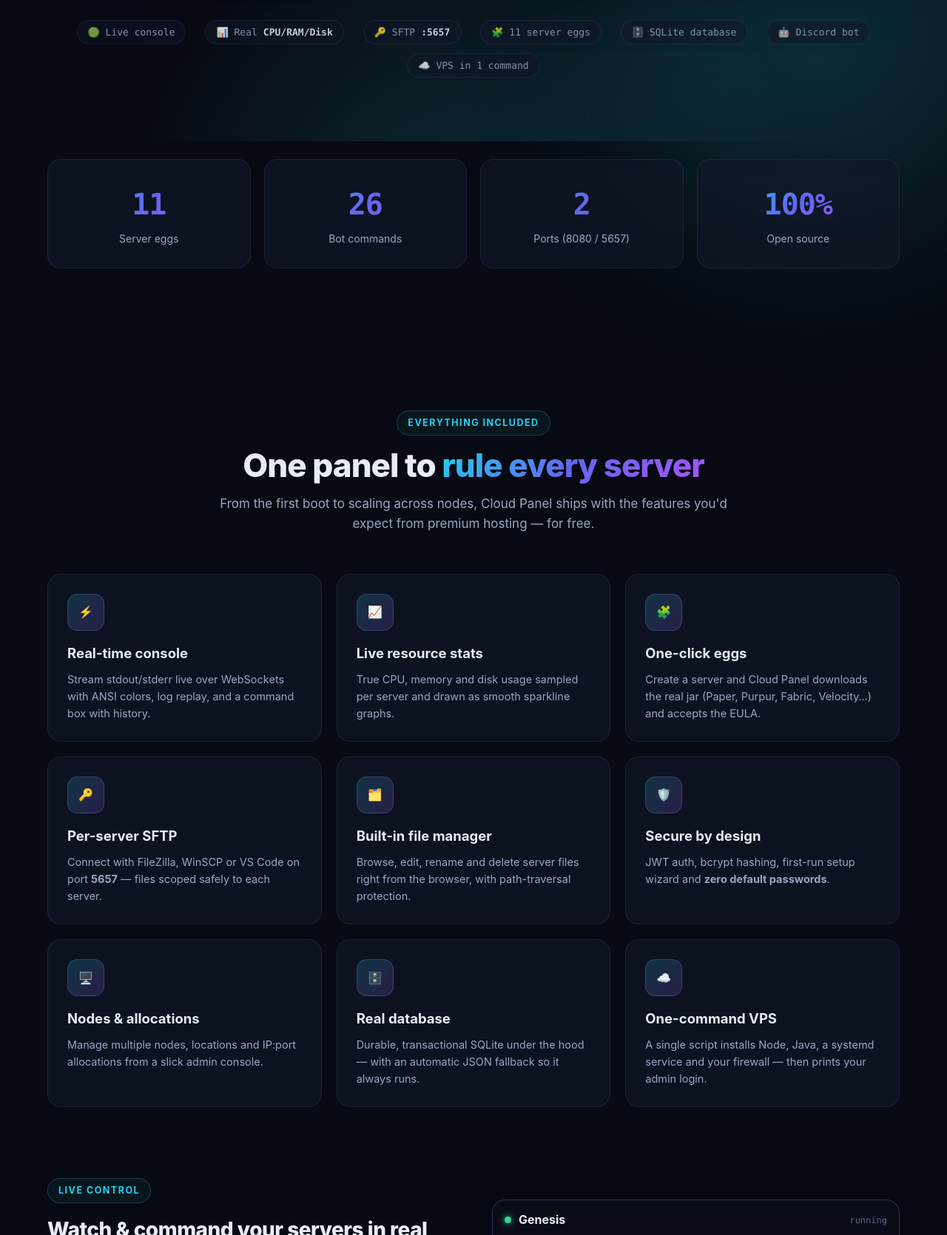
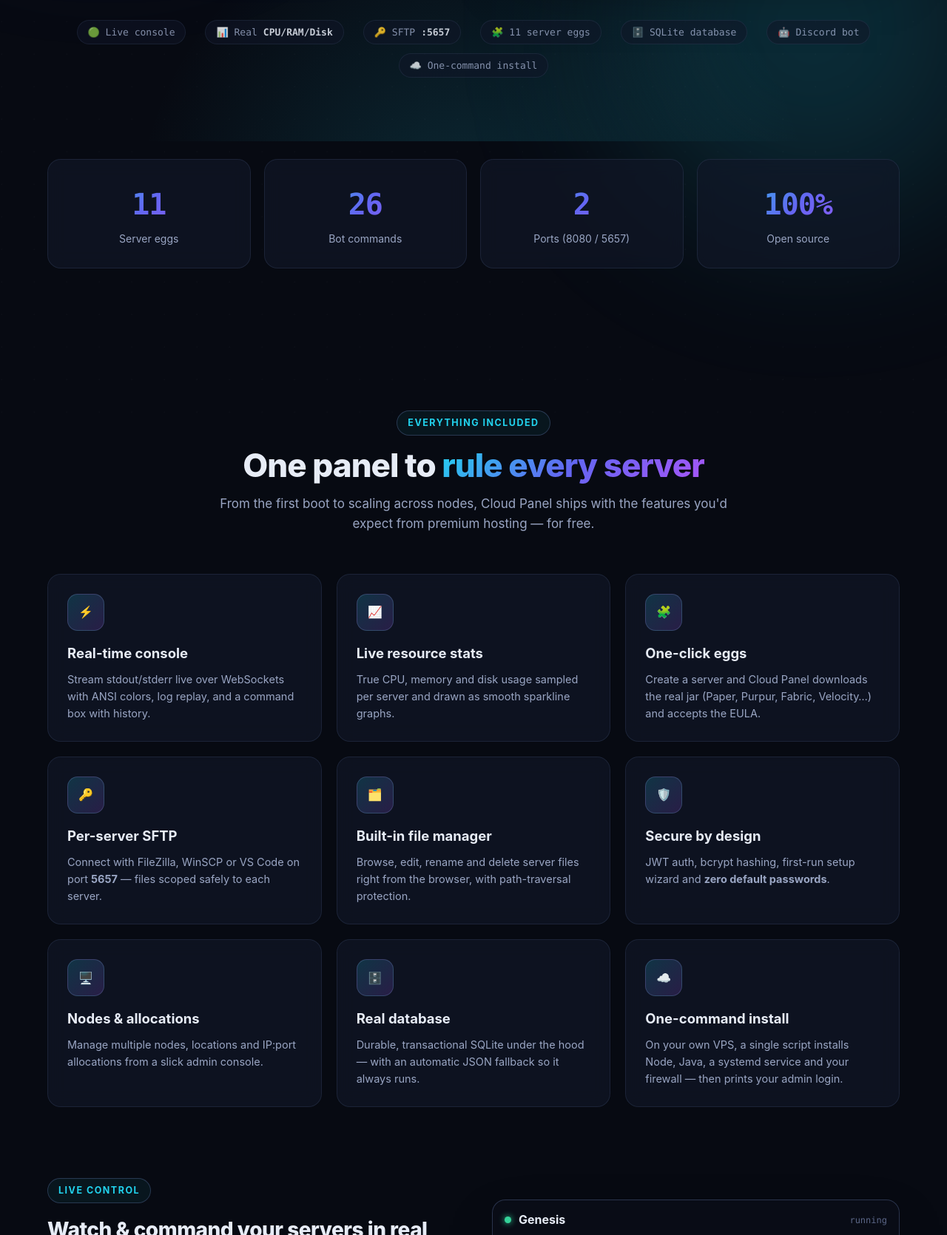
Before and after one commit to Notbangbang-dev/cloud-panel-web, a website: page public/index.html in a window 1280 px wide. Shown: the part 609-2279 px from the top of the page at 74% size. Drawn offline with Linux system fonts and the light colour scheme.

Commit message:
site: host on Vercel; reword install wording so it doesn't imply a free VPS

```diff
--- a/public/index.html
+++ b/public/index.html
@@ -89,7 +89,7 @@
         <span class="chip">🧩 11 server eggs</span>
         <span class="chip">🗄️ SQLite database</span>
         <span class="chip">🤖 Discord bot</span>
-        <span class="chip">☁️ VPS in 1 command</span>
+        <span class="chip">☁️ One-command install</span>
       </div>
     </div>
   </section>
@@ -123,7 +123,7 @@
         <div class="card reveal"><div class="ic">🛡️</div><h3>Secure by design</h3><p>JWT auth, bcrypt hashing, first-run setup wizard and <b>zero default passwords</b>.</p></div>
         <div class="card reveal"><div class="ic">🖥️</div><h3>Nodes &amp; allocations</h3><p>Manage multiple nodes, locations and IP:port allocations from a slick admin console.</p></div>
         <div class="card reveal"><div class="ic">🗄️</div><h3>Real database</h3><p>Durable, transactional SQLite under the hood — with an automatic JSON fallback so it always runs.</p></div>
-        <div class="card reveal"><div class="ic">☁️</div><h3>One-command VPS</h3><p>A single script installs Node, Java, a systemd service and your firewall — then prints your admin login.</p></div>
+        <div class="card reveal"><div class="ic">☁️</div><h3>One-command install</h3><p>On your own VPS, a single script installs Node, Java, a systemd service and your firewall — then prints your admin login.</p></div>
       </div>
     </div>
   </section>
@@ -245,7 +245,7 @@
         <details class="qa"><summary>Which servers can it run?</summary><div class="a">Out of the box: Paper, Purpur, Folia, Fabric, Vanilla, Velocity and Waterfall (auto-downloaded), plus generic Java, Node.js and Python apps. Adding your own egg takes a few lines.</div></details>
         <details class="qa"><summary>Are there default passwords?</summary><div class="a">No. On first run you create your administrator through a setup wizard (or the CLI). There are no built-in accounts to forget about.</div></details>
         <details class="qa"><summary>Is there a Discord bot?</summary><div class="a">Yes! The companion Cloud Panel bot brings full moderation, a ticket system with HTML transcripts, welcome &amp; leave messages, and autorole — 26 beautifully themed slash commands. <a class="link" href="https://discord.gg/zuD93ztesn" data-discord target="_blank" rel="noopener">Join the Discord</a> to add it.</div></details>
-        <details class="qa"><summary>How is this site hosted?</summary><div class="a">This very page is served by a tiny zero-dependency Node server and exposed to the internet through a Cloudflare Tunnel — no open ports required. See the docs for the exact commands.</div></details>
+        <details class="qa"><summary>How is this site hosted?</summary><div class="a">This very page is a static site hosted on <a class="link" href="https://vercel.com" target="_blank" rel="noopener">Vercel</a>. Cloud Panel itself is the open-source app you self-host — see the <a class="link" href="/docs#vps">docs</a> to deploy it on your own VPS.</div></details>
       </div>
     </div>
   </section>
```
Also changed, not shown: vercel.json (added), 1 other file.
